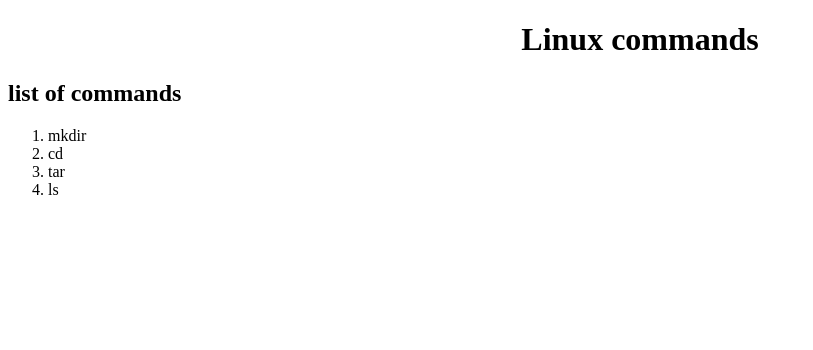
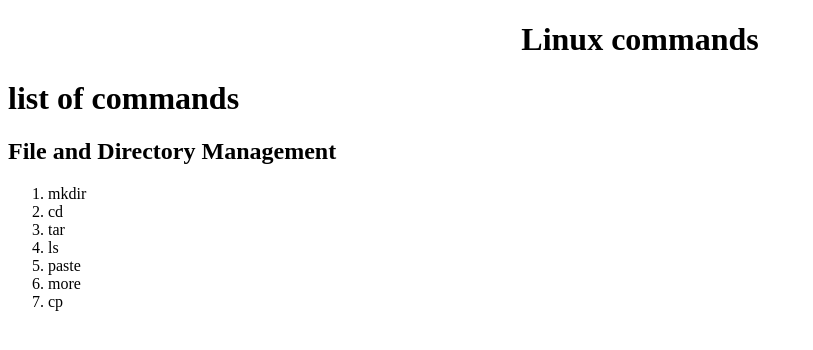
Before and after one commit to sriganth12/linux_commands, a plain HTML site: page linux_commands/index.html in a window 1280 px wide. Shown: the whole page, without its empty margins (0-813 px from the left). Drawn offline with Linux system fonts and the light colour scheme.

Commit message:
adding contents

```diff
--- a/linux_commands/index.html
+++ b/linux_commands/index.html
@@ -7,12 +7,16 @@
 </head>
 <body>
     <center><h1>Linux commands</h1></center>
-    <h2>list of commands</h2>
+    <h1>list of commands</h1>
+    <h2>File and Directory Management</h2>
     <ol>
         <li>mkdir</li>
         <li>cd</li>
         <li>tar</li>
         <li>ls</li>
+        <li>paste</li>
+        <li>more</li>
+        <li>cp</li>
     </ol>
 </body>
 </html>
```
